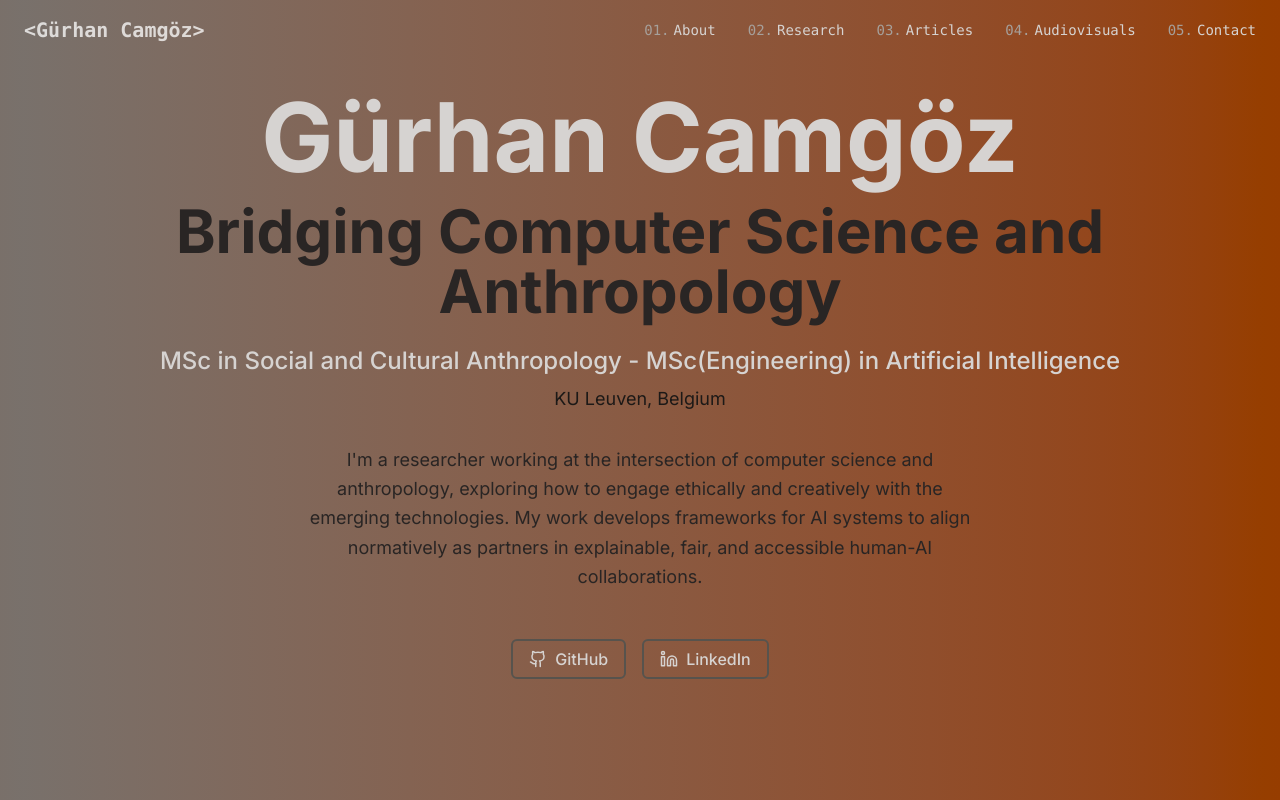
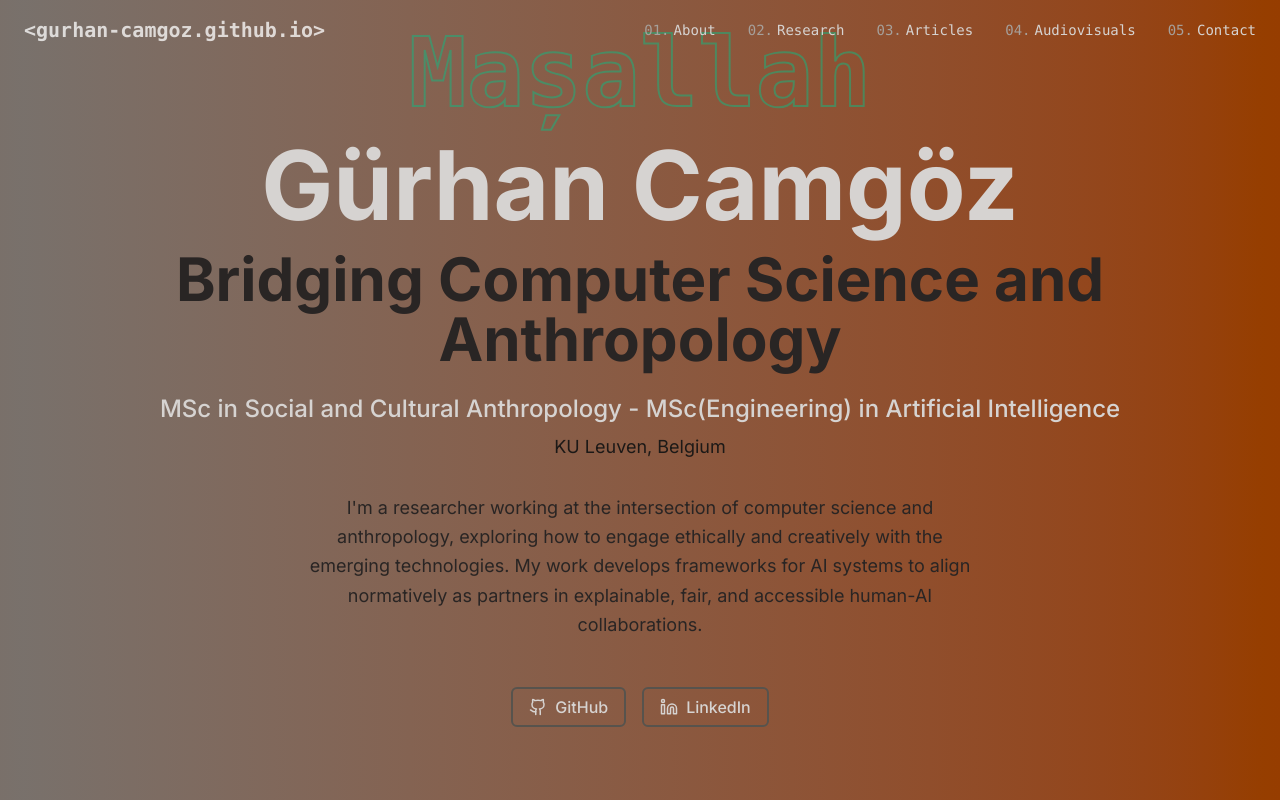
Before and after one commit to gurhan-camgoz/gurhan-camgoz.github.io, a React (Vite) app: page / in a window 1280 px wide. Shown: the top 800 px of the page. Built offline with nearby package versions, Linux system fonts and the light colour scheme.

Commit message:
Stroke/strobe/animate

```diff
--- a/src/components/layout/Header.tsx
+++ b/src/components/layout/Header.tsx
@@ -30,13 +30,14 @@ export const Header: React.FC = () => {
         isScrolled ? 'bg-amber-900/95 backdrop-blur-sm shadow-lg border-b border-amber-800' : 'bg-transparent'
       }`}
     >
-      <nav className="container mx-auto px-6 py-4">
+
+      <nav className="container mx-auto px-6 py-4 relative z-10">
         <div className="flex items-center justify-between">
           <button
             onClick={scrollToTop}
             className="text-xl font-bold text-white font-mono opacity-75 hover:opacity-100 transition-opacity focus:outline-none"
           >
-            &lt;Gürhan Camgöz&gt;
+            &lt;gurhan-camgoz.github.io&gt;
           </button>
 
           {/* Desktop Navigation */}
--- a/src/components/sections/Hero.tsx
+++ b/src/components/sections/Hero.tsx
@@ -1,10 +1,19 @@
-import React from 'react';
+import React, { useEffect, useRef } from 'react';
 import { motion } from 'framer-motion';
 import { Github, Linkedin, Mail, ExternalLink, ArrowDown } from 'lucide-react';
 import { Button } from '../ui/Button';
 import { personalInfo } from '../../utils/constants';
 
 export const Hero: React.FC = () => {
+  const textRef = useRef<HTMLSpanElement>(null);
+
+  useEffect(() => {
+    if (textRef.current) {
+      const randomDelay = Math.random() * 2;
+      textRef.current.style.setProperty('--random-delay', randomDelay.toString());
+    }
+  }, []);
+
   const scrollToAbout = () => {
     const aboutSection = document.getElementById('about');
     if (aboutSection) {
@@ -18,12 +27,17 @@ export const Hero: React.FC = () => {
 
       <div className="container mx-auto px-6 text-center relative z-10">
         <motion.p
-          className="text-stone-400 text-lg mb-4 font-medium"
+          className="text-5xl md:text-7xl lg:text-8xl font-mono font-bold text-transparent mb-4 relative z-10"
           initial={{ opacity: 0 }}
           animate={{ opacity: 1 }}
           transition={{ delay: 0.2, duration: 0.8 }}
         >
-
+          <span
+            ref={textRef}
+            className="text-stroke text-stroke-green-500 opacity-0 animate-random-pulse"
+          >
+            Mașallah
+          </span>
         </motion.p>
 
         <motion.h1
@@ -43,7 +57,6 @@ export const Hero: React.FC = () => {
         >
          Bridging Computer Science and Anthropology
         </motion.h2>
-
         <motion.div
           initial={{ opacity: 0, y: 20 }}
           animate={{ opacity: 1, y: 0 }}
@@ -82,7 +95,7 @@ export const Hero: React.FC = () => {
           )}
           {personalInfo.links.linkedin && (
             <a href={personalInfo.links.linkedin} target="_blank" rel="noopener noreferrer">
-              <Button variant="outline" size="md" className="border-2 border-stone-600 text-stone-300 hover:border-stone-400 hover:text-stone-400">
+              <Button variant="outline" size="md" className="border-2 border-stone-600 text-stone-300 hover:border-green-400 hover:text-stone-400">
                 <Linkedin size={18} className="mr-2" />
                 LinkedIn
               </Button>
--- a/src/index.css
+++ b/src/index.css
@@ -41,6 +41,17 @@
   body {
     font-family: var(--font-family-sans);
   }
+@layer utilities {
+  .text-stroke {
+    -webkit-text-stroke: 2px;
+    text-stroke: 2px;
+  }
+
+  .text-stroke-green-500 {
+    -webkit-text-stroke-color: #10b981; /* green-500 */
+    text-stroke-color: #10b981; /* green-500 */
+  }
+}
 @keyframes gradient {
     0% {
       background-position: 0% 50%;
@@ -58,3 +69,36 @@
     animation: gradient 15s ease infinite;
   }
 }
+@keyframes pulse {
+  0%, 100% {
+    opacity: 1;
+  }
+  50% {
+    opacity: 0.5;
+  }
+}
+
+.animate-pulse {
+  animation: pulse 1s cubic-bezier(0.4, 0, 0.6, 1) infinite;
+}
+@keyframes random-pulse {
+  0% {
+    opacity: 1;
+  }
+  50% {
+    opacity: 0.5;
+  }
+  100% {
+    opacity: 1;
+  }
+}
+
+.animate-random-pulse {
+  animation: random-pulse 1s cubic-bezier(0.4, 0, 0.6, 1) infinite;
+  animation-delay: calc(var(--random-delay, 0) * 1s);
+}
+
+.text-stroke {
+  -webkit-text-stroke: 2px rgba(16, 185, 129, 0.75); /* green-500 with 75% opacity */
+  text-stroke: 2px rgba(16, 185, 129, 0.75); /* green-500 with 75% opacity */
+}
```
